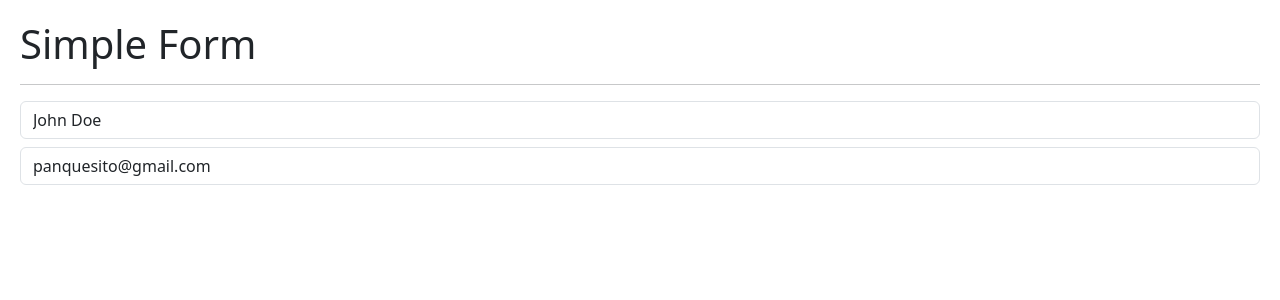
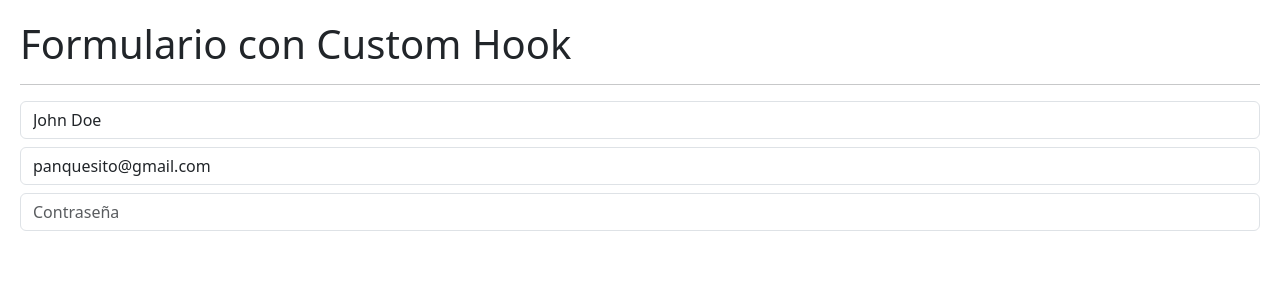
Before and after one commit to C3SC0-V4113/Hooks-App, a React (Vite) app: page / in a window 1280 px wide. Shown: the top 300 px of the page. Built offline with nearby package versions, Linux system fonts and the light colour scheme.

Commit message:
Adding a new functional component with password input

```diff
--- /dev/null
+++ b/src/02-useEffect/FormWithCustomHooks.jsx
@@ -0,0 +1,59 @@
+import { useEffect, useState } from "react";
+
+export const FormWithCustomHooks = () => {
+  const [formState, setFormState] = useState({
+    username: "John Doe",
+    email: "panquesito@gmail.com",
+    password: "",
+  });
+
+  const { username, email, password } = formState;
+
+  const onInputChange = ({ target }) => {
+    const { name, value } = target;
+    setFormState({
+      ...formState,
+      [name]: value,
+    });
+  };
+
+  useEffect(() => {
+    // console.log("form state changed");
+  }, [formState]);
+
+  useEffect(() => {
+    // console.log("email changed");
+  }, [email]);
+
+  return (
+    <>
+      <h1>Formulario con Custom Hook</h1>
+      <hr />
+      <input
+        type="text"
+        className="form-control"
+        placeholder="Username"
+        name="username"
+        value={username}
+        onChange={onInputChange}
+      />
+      <input
+        type="email"
+        className="form-control mt-2"
+        placeholder="cesco@example.com"
+        name="email"
+        value={email}
+        onChange={onInputChange}
+      />
+
+      <input
+        type="password"
+        className="form-control mt-2"
+        placeholder="Contraseña"
+        name="password"
+        value={password}
+        onChange={onInputChange}
+      />
+    </>
+  );
+};
--- a/src/main.jsx
+++ b/src/main.jsx
@@ -4,7 +4,8 @@
 // import { HooksApp } from "./HooksApp";
 // import { CounterApp } from "./01-useState/CounterApp";
 // import { CounterWithCustomHook } from "./01-useState/CounterWithCustomHook";
-import { SimpleForm } from "./02-useEffect/SimpleForm";
+// import { SimpleForm } from "./02-useEffect/SimpleForm";
+import { FormWithCustomHooks } from "./02-useEffect/FormWithCustomHooks";
 
 import "./index.css";
 
@@ -13,6 +14,7 @@
     {/* <HooksApp /> */}
     {/* <CounterApp /> */}
     {/* <CounterWithCustomHook /> */}
-    <SimpleForm />
+    {/* <SimpleForm /> */}
+    <FormWithCustomHooks />
   </React.StrictMode>
 );
```
